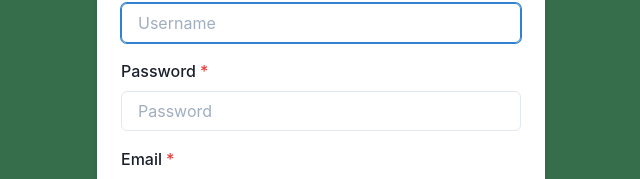
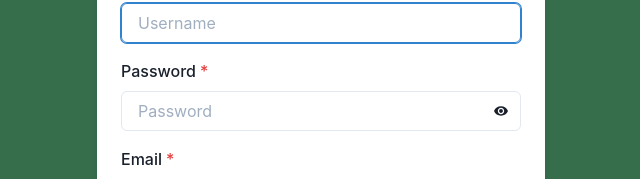
Before and after one commit to nthnua/nuance-chat, a React (Create React App) app: page / in a window 1280 px wide. Both pictures are taken after typing "Sample", "Sample123" into the empty fields and a click on the button "Create account". Shown: the part 296-475 px from the top of the page, without its empty margins (319-959 px from the left). Built offline with nearby package versions, Linux system fonts and the light colour scheme; no server answers.

Commit message:
Add hide/show password button and better error message

```diff
--- a/src/features/auth/login/RegisterModal.jsx
+++ b/src/features/auth/login/RegisterModal.jsx
@@ -17,12 +17,15 @@ import {
   useToast,
   Avatar,
   AvatarBadge,
-  Icon
+  Icon,
+  InputRightElement,
+  InputGroup,
+  IconButton
 } from '@chakra-ui/react'
 import { backendUrl } from '../../../service/config'
 import { useSelector, useDispatch } from 'react-redux'
 import { requestSignup } from '../authSlice'
-import { IoMdAddCircleOutline } from 'react-icons/io'
+import { IoMdAddCircleOutline, IoMdEyeOff, IoMdEye } from 'react-icons/io'
 import imageCompression from 'browser-image-compression'
 
 function RegisterModal ({ isOpen, onClose }) {
@@ -32,6 +35,7 @@ function RegisterModal ({ isOpen, onClose }) {
   const [age, setAge] = useState('')
   const [realName, setRealName] = useState('')
   const [image, setImage] = useState(null)
+  const [showPassword, setShowPassword] = useState(false)
 
   const url = `${backendUrl}/api/signup`
 
@@ -61,7 +65,7 @@ function RegisterModal ({ isOpen, onClose }) {
     if (signupStatus === 'rejected') {
       toast({
         title: 'Oops!',
-        description: signupMessage,
+        description: signupMessage === 'Bad Request' ? 'Please enter valid information' : 'Something went wrong!',
         status: 'error',
         duration: 7000,
         isClosable: true
@@ -141,12 +145,22 @@ function RegisterModal ({ isOpen, onClose }) {
                   </FormControl>
                   <FormControl isRequired mt={4}>
                     <FormLabel>Password</FormLabel>
-                    <Input
-                      type='password'
-                      value={password}
-                      onChange={e => setPassword(e.target.value)}
-                      placeholder='Password'
-                    />
+                    <InputGroup>
+                      <Input
+                        type={showPassword ? 'text' : 'password'}
+                        minLength='5'
+                        maxLength='62'
+                        value={password}
+                        onChange={e => setPassword(e.target.value)}
+                        placeholder='Password'
+                      />
+                      <InputRightElement onClick={() => {
+                        setShowPassword(!showPassword)
+                      }}
+                      >
+                        <Icon as={showPassword ? IoMdEyeOff : IoMdEye} />
+                      </InputRightElement>
+                    </InputGroup>
                   </FormControl>
                   <FormControl isRequired mt={4}>
                     <FormLabel>Email</FormLabel>
```
